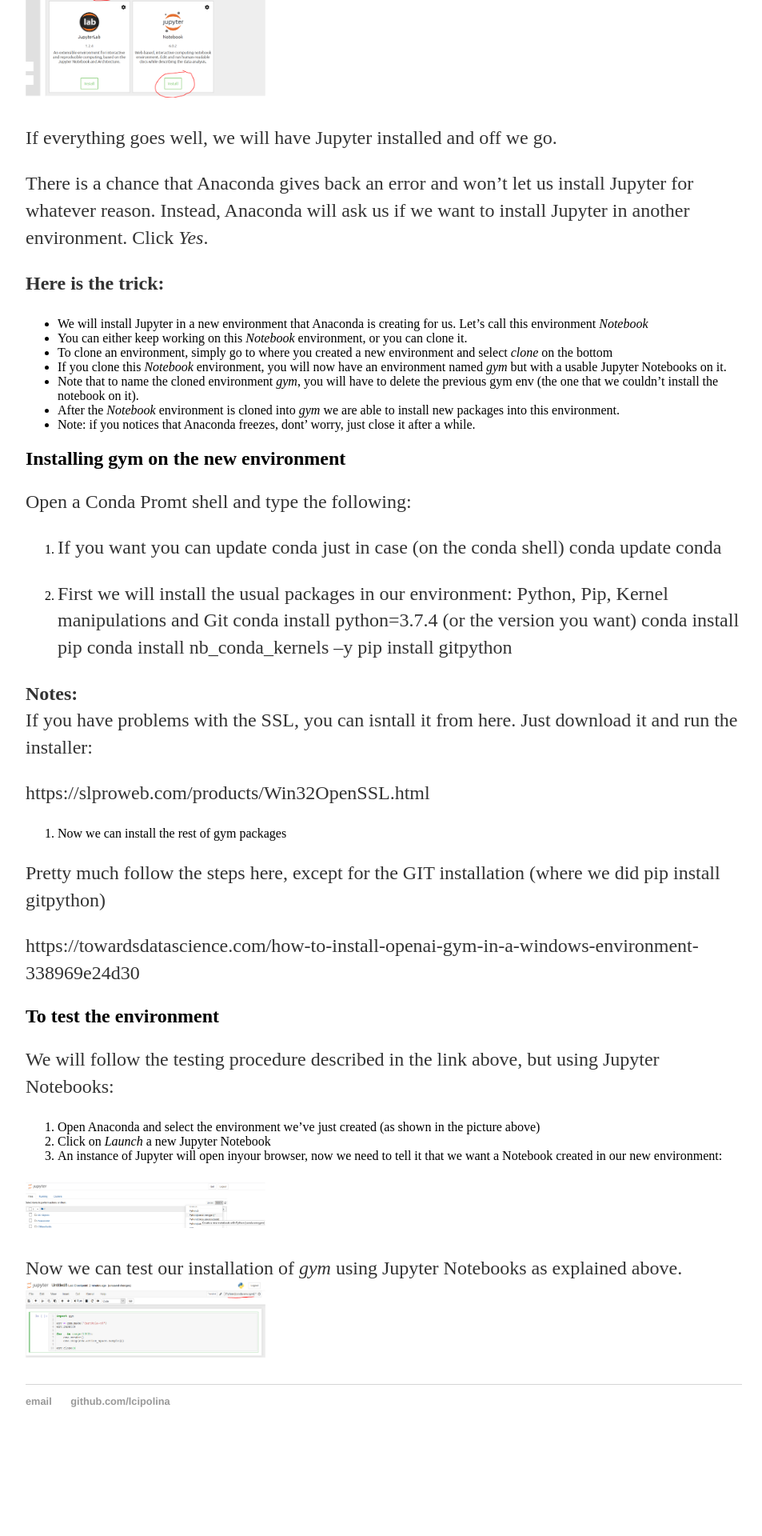
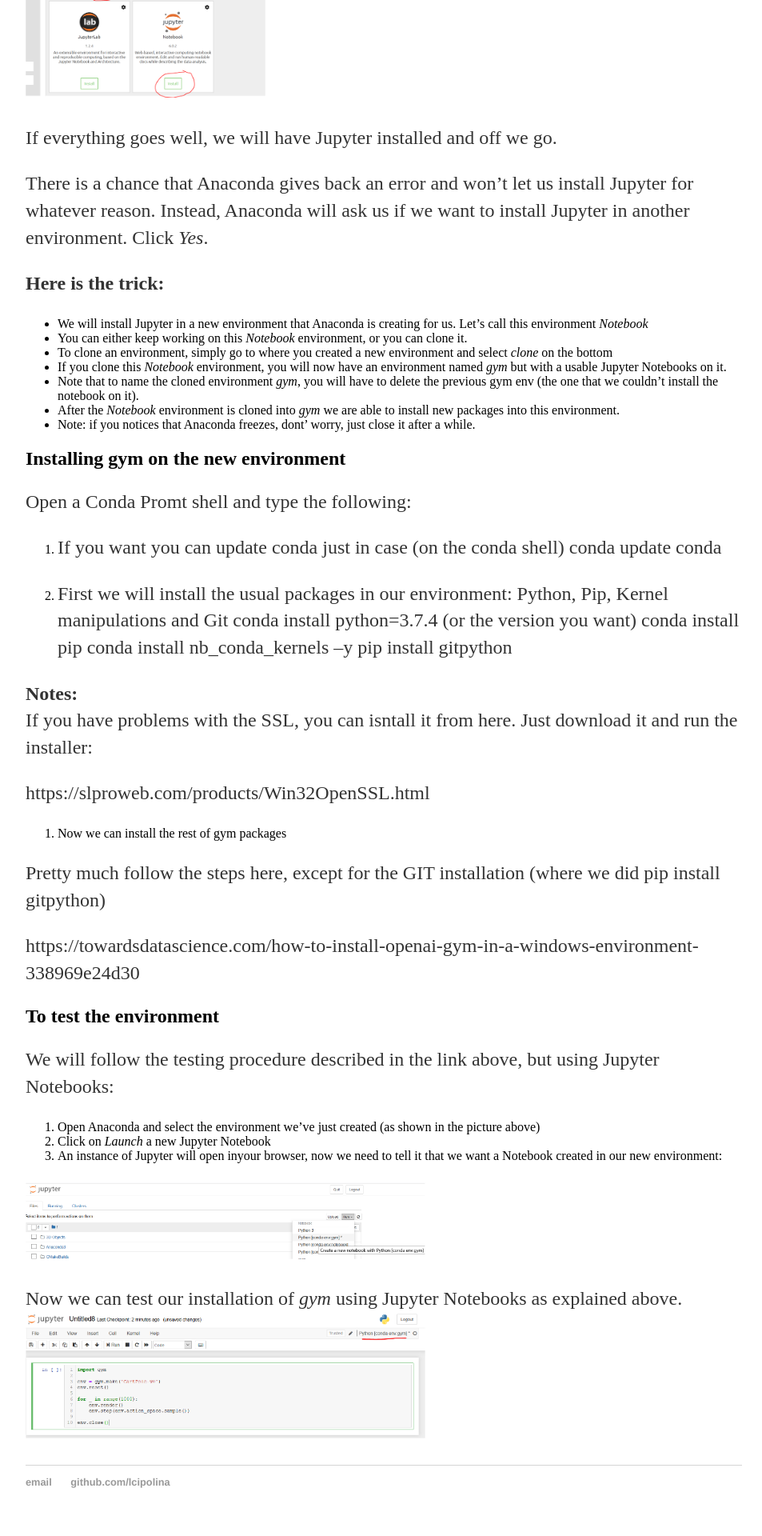
Before and after one commit to lcipolina/lcipolina.github.io, a Jekyll site: the page built from _posts/2020-01-17-gymAI.md, in a window 1280 px wide. Shown: the part 1531-3451 px from the top of the page at 80% size, without its empty margins (160-1113 px from the left). Built offline with Jekyll 4.4.1, drawn with Linux system fonts in a browser that asks for light colours; our own code applies the rules of GitHub Pages for plain Markdown files; before the commit the page ends 3350 px from its top, so only the background shows below that.

Commit message:
Update 2020-01-17-gymAI.md

```diff
--- a/_posts/2020-01-17-gymAI.md
+++ b/_posts/2020-01-17-gymAI.md
@@ -71,7 +71,7 @@
 2. Click on *Launch* a new Jupyter Notebook
 3. An instance of Jupyter will open inyour browser, now we need to tell it that we want a Notebook created in our new environment:
 
-<img src="https://lcipolina.github.io/images/2020-01-17/newJupyter.PNG" width="300">
+<img src="https://lcipolina.github.io/images/2020-01-17/newJupyter.PNG" width="500">
 
 Now we can test our installation of *gym* using Jupyter Notebooks as explained above.
-<img src="https://lcipolina.github.io/images/2020-01-17/test.PNG" width="300">
+<img src="https://lcipolina.github.io/images/2020-01-17/test.PNG" width="500">
```
